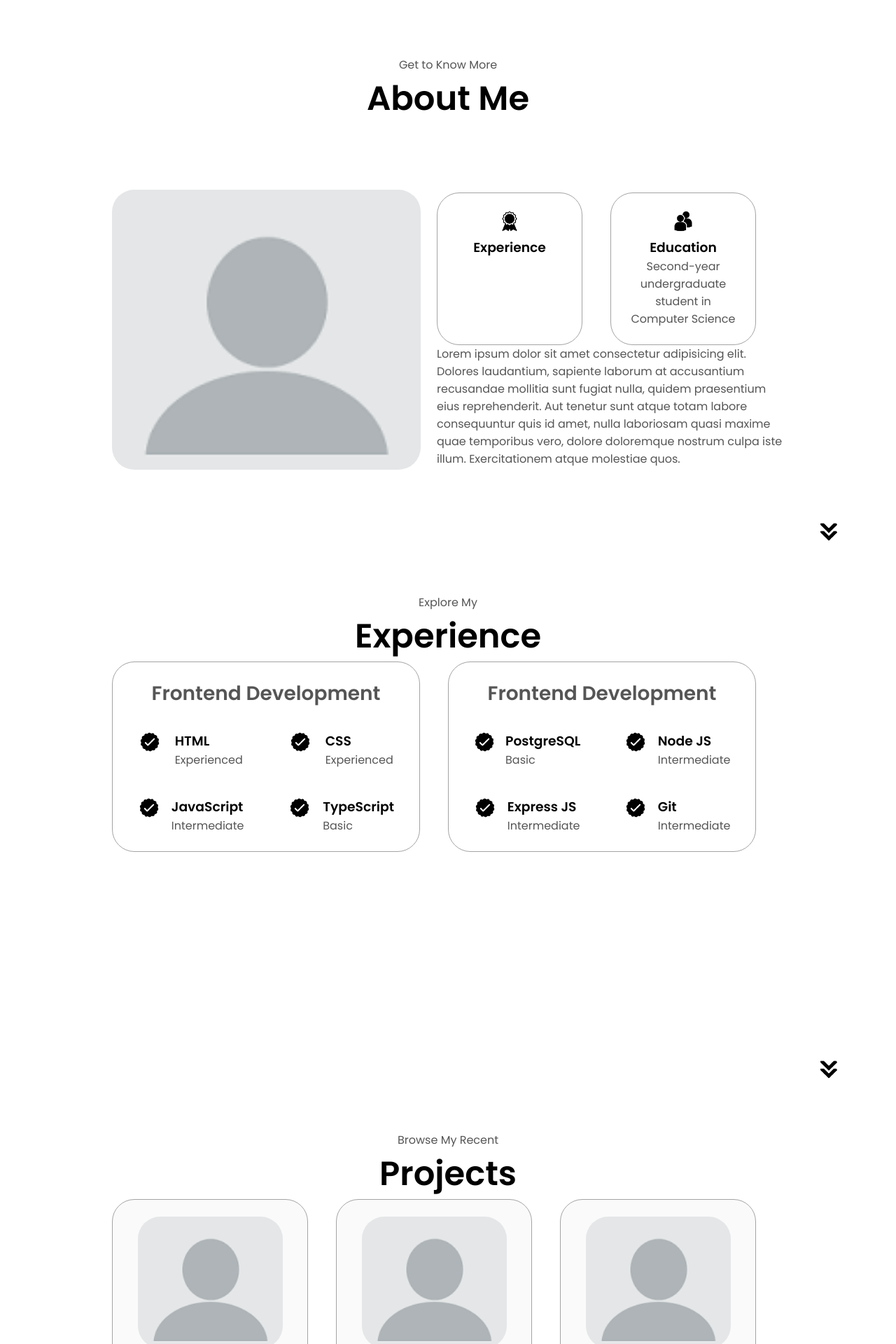
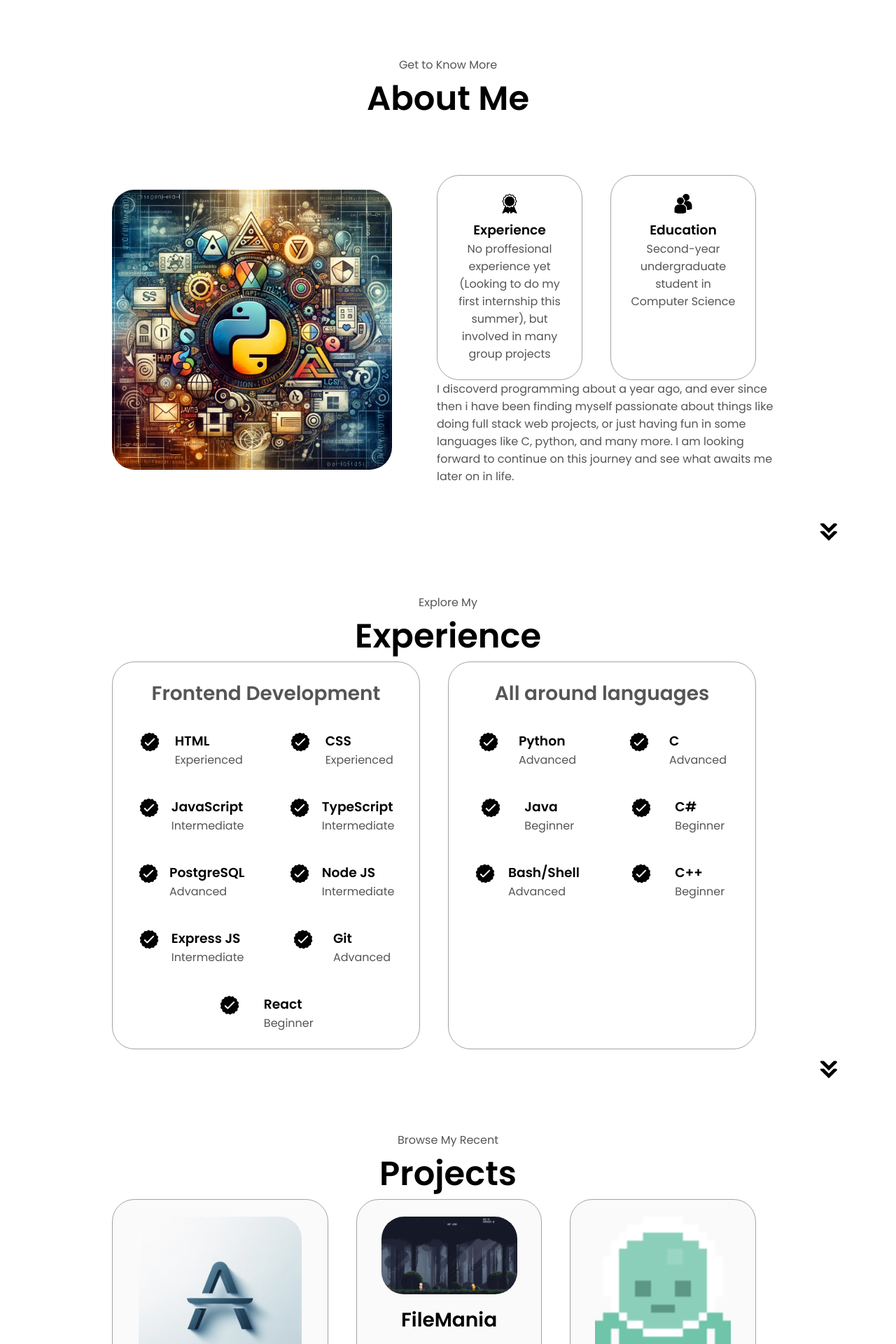
Before and after one commit to RaghidOsseiran/Portfolio-website, a PHP site: page / in a window 1280 px wide. Shown: the part 728-2648 px from the top of the page at 70% size. Run offline with PHP 8.4, Linux system fonts and the light colour scheme.

Commit message:
final changes before the commit of the website, future changes will be done

```diff
--- a/index.php
+++ b/index.php
@@ -67,13 +67,14 @@
         <h1 class="title">About Me</h1>
         <div class="section-container">
             <div class="section__pic-container">
-                <img src="./assets/blankpp.png" alt="About profile picture" class="about-pic">
+                <img src="./assets/aboutMe.png" alt="About profile picture" class="about-pic">
             </div>
             <div class="about-details-container">
                 <div class="about-containers">
                     <div class="details-container">
                         <img src="./assets/experience.png" alt="Experience icon" class="icon">
                         <h3>Experience</h3>
+                        <p>No proffesional experience yet (Looking to do my first internship this summer), but involved in many group projects</p>
                     </div>
                     <div class="details-container">
                         <img src="./assets/education.png" alt="Education icon" class="icon">
@@ -82,7 +83,7 @@
                     </div>
                 </div>
                 <div class="text-container">
-                    <p>Lorem ipsum dolor sit amet consectetur adipisicing elit. Dolores laudantium, sapiente laborum at accusantium recusandae mollitia sunt fugiat nulla, quidem praesentium eius reprehenderit. Aut tenetur sunt atque totam labore consequuntur quis id amet, nulla laboriosam quasi maxime quae temporibus vero, dolore doloremque nostrum culpa iste illum. Exercitationem atque molestiae quos.</p>
+                    <p>I discoverd programming about a year ago, and ever since then i have been finding myself passionate about things like doing full stack web projects, or just having fun in some languages like C, python, and many more. I am looking forward to continue on this journey and see what awaits me later on in life.</p>
                 </div>
             </div>
         </div>
@@ -138,15 +139,9 @@
                 />
                 <div>
                   <h3>TypeScript</h3>
-                  <p>Basic</p>
+                  <p>Intermediate</p>
                 </div>
               </article>
-
-            </div>
-          </div>
-          <div class="details-container">
-            <h2 class="experience-sub-title">Frontend Development</h2>
-            <div class="article-container">
               <article>
                 <img
                   src="./assets/checkmark.png"
@@ -155,7 +150,7 @@
                 />
                 <div>
                   <h3>PostgreSQL</h3>
-                  <p>Basic</p>
+                  <p>Advanced</p>
                 </div>
               </article>
               <article>
@@ -188,9 +183,94 @@
                 />
                 <div>
                   <h3>Git</h3>
-                  <p>Intermediate</p>
+                  <p>Advanced</p>
                 </div>
               </article>
+              <article>
+                <img
+                  src="./assets/checkmark.png"
+                  alt="Experience icon"
+                  class="icon"
+                />
+                <div>
+                  <h3>React</h3>
+                  <p>Beginner</p>
+                </div>
+              </article>
+
+
+            </div>
+          </div>
+          <div class="details-container">
+            <h2 class="experience-sub-title">All around languages</h2>
+            <div class="article-container">
+            <article>
+                <img
+                  src="./assets/checkmark.png"
+                  alt="Experience icon"
+                  class="icon"
+                />
+                <div>
+                  <h3>Python</h3>
+                  <p>Advanced</p>
+                </div>
+              </article>
+              <article>
+                <img
+                  src="./assets/checkmark.png"
+                  alt="Experience icon"
+                  class="icon"
+                />
+                <div>
+                  <h3>C</h3>
+                  <p>Advanced</p>
+                </div>
+              </article>
+              <article>
+                <img
+                  src="./assets/checkmark.png"
+                  alt="Experience icon"
+                  class="icon"
+                />
+                <div>
+                  <h3>Java</h3>
+                  <p>Beginner</p>
+                </div>
+              </article>
+              <article>
+                <img
+                  src="./assets/checkmark.png"
+                  alt="Experience icon"
+                  class="icon"
+                />
+                <div>
+                  <h3>C#</h3>
+                  <p>Beginner</p>
+                </div>
+              </article>
+              <article>
+                <img
+                  src="./assets/checkmark.png"
+                  alt="Experience icon"
+                  class="icon"
+                />
+                <div>
+                  <h3>Bash/Shell</h3>
+                  <p>Advanced</p>
+                </div>
+              </article>
+              <article>
+                <img
+                  src="./assets/checkmark.png"
+                  alt="Experience icon"
+                  class="icon"
+                />
+                <div>
+                  <h3>C++</h3>
+                  <p>Beginner</p>
+                </div>
+              </article>
+
             </div>
           </div>
         </div>
@@ -212,9 +292,9 @@
         <div class="about-containers">
           <div class="details-container color-container">
             <div class="article-container">
-              <img src="./assets/blankpp.png" alt="Project 1" class="project-img"/>
+              <img src="./assets/Appologramme.png" alt="Project 1" class="project-img"/>
             </div>
-            <h2 class="experience-sub-title project-title">Project One</h2>
+            <h2 class="experience-sub-title project-title">Appologramme</h2>
             <div class="btn-container">
               <button
                 class="btn btn-color-2 project-btn"
@@ -233,12 +313,12 @@
           <div class="details-container color-container">
             <div class="article-container">
               <img
-                src="./assets/blankpp.png"
+                src="./assets/FileMania.png"
                 alt="Project 2"
                 class="project-img"
               />
             </div>
-            <h2 class="experience-sub-title project-title">Project Two</h2>
+            <h2 class="experience-sub-title project-title">FileMania</h2>
             <div class="btn-container">
               <button
                 class="btn btn-color-2 project-btn"
@@ -257,12 +337,14 @@
           <div class="details-container color-container">
             <div class="article-container">
               <img
-                src="./assets/blankpp.png"
+                src="./assets/FlappyAstro.png"
                 alt="Project 3"
                 class="project-img"
+                width= "100"
+                height= "50"
               />
             </div>
-            <h2 class="experience-sub-title project-title">Project Three</h2>
+            <h2 class="experience-sub-title project-title">FlappyAstro</h2>
             <div class="btn-container">
               <button
                 class="btn btn-color-2 project-btn"
```
Also changed, not shown: assets/Appologramme.png (added), assets/FileMania.png (added), assets/FlappyAstro.png (added), assets/aboutMe.png (added).
